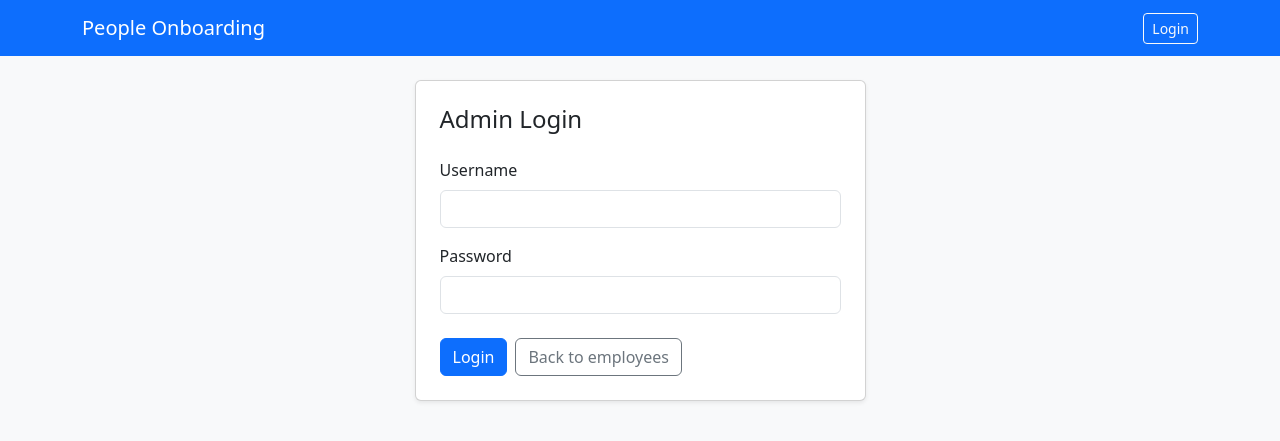
After one commit to MatskoDanylo/software_documentation_and_design_patterns, a Flask app: page /login in a window 1280 px wide. The commit adds this page. Shown: the top 441 px of the page. Run offline with Flask 3, Linux system fonts and the light colour scheme.

Commit message:
Add JWT auth, login/logout and auth middleware
Introduce a simple JWT-based authentication flow and protect employee mutating routes. Adds AuthService (uses PyJWT, 1h tokens, hardcoded admin/admin) and registers it in run_web (also add PyJWT to requirements). New auth blueprint provides /login and /logout, sets/deletes an httponly auth_token cookie and flashes status messages. Added require_auth middleware to redirect unauthenticated users to the login page and applied it to create/edit/delete employee endpoints. Inject current_user into templates via a context processor and update base.html to show login/logout UI; add login.html template.

```diff
--- a/lab3/requirements.txt
+++ b/lab3/requirements.txt
@@ -1,3 +1,4 @@
 SQLAlchemy>=2.0.0,<3.0.0
 Faker>=24.0.0,<40.0.0
 Flask>=3.0.0,<4.0.0
+PyJWT>=2.8.0,<3.0.0
--- a/lab3/run_web.py
+++ b/lab3/run_web.py
@@ -1,5 +1,6 @@
 from __future__ import annotations
 
+from src.bll.auth_service import AuthService
 from src.bll.employee_service import EmployeeService
 from src.dal.db import Base, create_session_factory, create_sqlite_engine
 from src.dal.repositories import EmployeeRepository, SQLAlchemyUnitOfWork
@@ -17,8 +18,9 @@ def main() -> None:
     employee_repository = EmployeeRepository(session)
     uow = SQLAlchemyUnitOfWork(session)
     employee_service = EmployeeService(employee_repository=employee_repository, uow=uow)
+    auth_service = AuthService()
 
-    app = create_app(employee_service)
+    app = create_app(employee_service, auth_service)
 
     try:
         app.run(debug=True)
--- /dev/null
+++ b/lab3/src/bll/auth_service.py
@@ -0,0 +1,38 @@
+from __future__ import annotations
+
+from datetime import datetime, timedelta, timezone
+from typing import Any
+
+import jwt
+
+
+class AuthService:
+    """Simple JWT authentication service for lab usage."""
+
+    _SECRET_KEY = "lab3-jwt-secret-key"
+    _ALGORITHM = "HS256"
+    _TOKEN_LIFETIME = timedelta(hours=1)
+
+    def login(self, username: str, password: str) -> str:
+        if username != "admin" or password != "admin":
+            raise ValueError("Invalid username or password")
+
+        now = datetime.now(timezone.utc)
+        payload = {
+            "sub": username,
+            "role": "admin",
+            "iat": now,
+            "exp": now + self._TOKEN_LIFETIME,
+        }
+        return jwt.encode(payload, self._SECRET_KEY, algorithm=self._ALGORITHM)
+
+    def verify_token(self, token: str | None) -> dict[str, Any] | None:
+        if not token:
+            return None
+
+        try:
+            payload = jwt.decode(token, self._SECRET_KEY, algorithms=[self._ALGORITHM])
+        except jwt.InvalidTokenError:
+            return None
+
+        return payload
--- a/lab3/src/pl/app.py
+++ b/lab3/src/pl/app.py
@@ -1,16 +1,27 @@
 from __future__ import annotations
 
-from flask import Flask
+from flask import Flask, request
 
+from src.bll.auth_service import AuthService
 from src.bll.employee_service import EmployeeService
+from src.pl.controllers.auth_controller import create_auth_blueprint
 from src.pl.controllers.employee_controller import create_employee_blueprint
 
 
-def create_app(employee_service: EmployeeService) -> Flask:
+def create_app(employee_service: EmployeeService, auth_service: AuthService) -> Flask:
     app = Flask(__name__, template_folder="templates")
     app.config["SECRET_KEY"] = "dev-secret-key"
 
-    employee_blueprint = create_employee_blueprint(employee_service)
+    auth_blueprint = create_auth_blueprint(auth_service)
+    app.register_blueprint(auth_blueprint)
+
+    employee_blueprint = create_employee_blueprint(employee_service, auth_service)
     app.register_blueprint(employee_blueprint)
 
+    @app.context_processor
+    def inject_auth_state() -> dict[str, object]:
+        token = request.cookies.get("auth_token")
+        current_user = auth_service.verify_token(token)
+        return {"current_user": current_user}
+
     return app
--- /dev/null
+++ b/lab3/src/pl/controllers/auth_controller.py
@@ -0,0 +1,44 @@
+from __future__ import annotations
+
+from flask import Blueprint, flash, redirect, render_template, request, url_for
+
+from src.bll.auth_service import AuthService
+
+
+def create_auth_blueprint(auth_service: AuthService) -> Blueprint:
+    auth_bp = Blueprint("auth", __name__)
+
+    @auth_bp.route("/login", methods=["GET", "POST"])
+    def login():
+        if request.method == "POST":
+            username = request.form.get("username", "").strip()
+            password = request.form.get("password", "")
+
+            try:
+                token = auth_service.login(username, password)
+            except ValueError as exc:
+                flash(str(exc), "danger")
+                return render_template("login.html", username=username)
+
+            response = redirect(url_for("employee.list_employees"))
+            response.set_cookie(
+                "auth_token",
+                token,
+                httponly=True,
+                samesite="Lax",
+                secure=False,
+                max_age=3600,
+            )
+            flash("Login successful.", "success")
+            return response
+
+        return render_template("login.html", username="")
+
+    @auth_bp.post("/logout")
+    def logout():
+        response = redirect(url_for("employee.list_employees"))
+        response.delete_cookie("auth_token")
+        flash("Logged out.", "success")
+        return response
+
+    return auth_bp
--- a/lab3/src/pl/templates/base.html
+++ b/lab3/src/pl/templates/base.html
@@ -10,6 +10,16 @@
 <nav class="navbar navbar-expand-lg navbar-dark bg-primary">
     <div class="container">
         <a class="navbar-brand" href="{{ url_for('employee.list_employees') }}">People Onboarding</a>
+        <div class="d-flex align-items-center gap-2">
+            {% if current_user %}
+                <span class="navbar-text text-white me-2">Welcome, Admin</span>
+                <form method="post" action="{{ url_for('auth.logout') }}">
+                    <button type="submit" class="btn btn-outline-light btn-sm">Logout</button>
+                </form>
+            {% else %}
+                <a class="btn btn-outline-light btn-sm" href="{{ url_for('auth.login') }}">Login</a>
+            {% endif %}
+        </div>
     </div>
 </nav>
 
--- /dev/null
+++ b/lab3/src/pl/templates/login.html
@@ -0,0 +1,42 @@
+{% extends 'base.html' %}
+
+{% block title %}Login{% endblock %}
+
+{% block content %}
+<div class="row justify-content-center">
+    <div class="col-md-6 col-lg-5">
+        <div class="card shadow-sm">
+            <div class="card-body p-4">
+                <h1 class="h4 mb-4">Admin Login</h1>
+                <form method="post" action="{{ url_for('auth.login') }}">
+                    <div class="mb-3">
+                        <label for="username" class="form-label">Username</label>
+                        <input
+                            type="text"
+                            class="form-control"
+                            id="username"
+                            name="username"
+                            value="{{ username }}"
+                            required
+                        >
+                    </div>
+                    <div class="mb-4">
+                        <label for="password" class="form-label">Password</label>
+                        <input
+                            type="password"
+                            class="form-control"
+                            id="password"
+                            name="password"
+                            required
+                        >
+                    </div>
+                    <div class="d-flex gap-2">
+                        <button type="submit" class="btn btn-primary">Login</button>
+                        <a href="{{ url_for('employee.list_employees') }}" class="btn btn-outline-secondary">Back to employees</a>
+                    </div>
+                </form>
+            </div>
+        </div>
+    </div>
+</div>
+{% endblock %}
```
Also changed, not shown: lab3/src/pl/controllers/employee_controller.py (+8 -1 lines), lab3/src/pl/middleware.py (added, +26 -0 lines).
